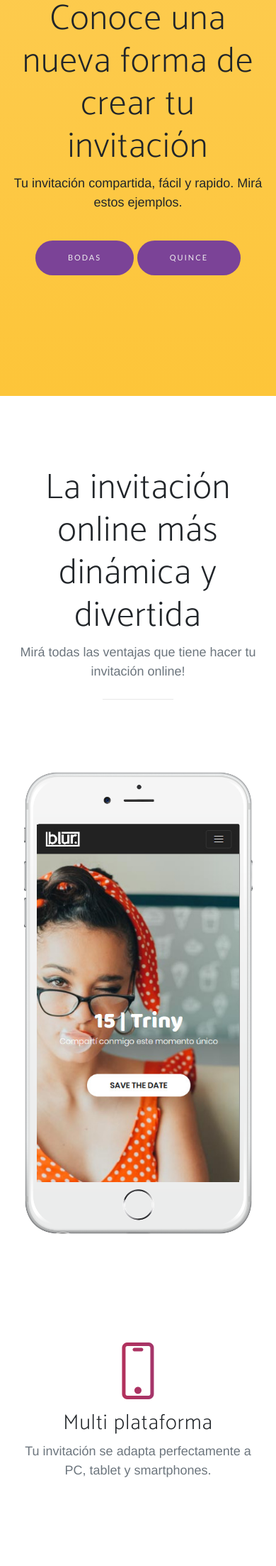
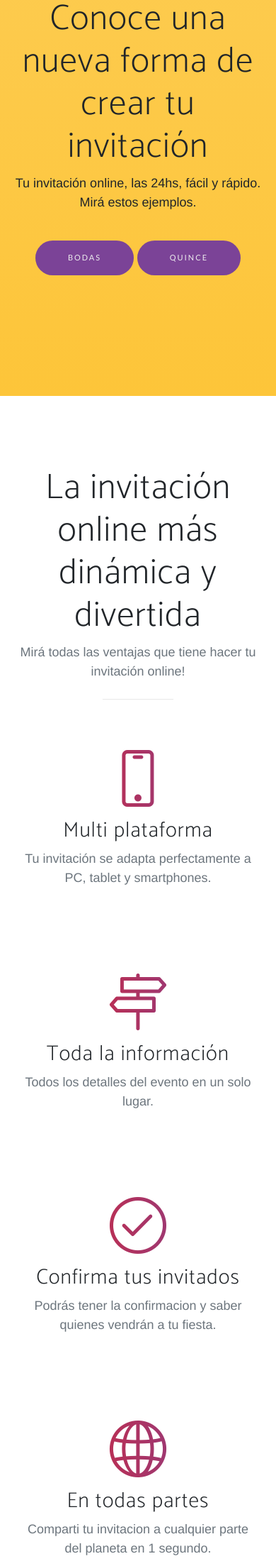
Before and after one commit to ezequielest/invite-gradient-baby, a PHP site: page / in a window 390 px wide. Shown: the part 1327-3534 px from the top of the page at 71% size. Run offline with PHP 8.4, Linux system fonts and the light colour scheme; some web fonts are replaced.

Commit message:
responsive style, meta data

```diff
--- a/index.html
+++ b/index.html
@@ -8,11 +8,18 @@
   <meta name="description" content="">
   <meta name="author" content="">
 
-  <title>Invite | Blur</title>
+  <title>Invite | Invitaciones Online</title>
   <meta name="viewport" content="width=device-width, initial-scale=1">
-	<meta name="description" content="Invitaciones online para casamientos y quinces" />
+	<meta name="description" content="Invitaciones online para eventos" />
 	<meta name="keywords" content="invitacion online, casamiento, quince, invitacion, evento, invitacion para evento" />
-	<meta name="author" content="Ezequiel Estigarribia" />
+  <meta name="author" content="Ezequiel Estigarribia" />
+  <meta name="image" content="https://www.blur.com.ar/wp-content/uploads/2019/07/mockup-invitaciononline-1024x478.png" />
+
+  <meta property="og:title" content="Invite" />
+  <meta property="og:type" content="Invitaciones Online" />
+  <meta property="og:url" content="http://www.invite.blur.com/" />
+  <meta property="og:image" content="https://www.blur.com.ar/wp-content/uploads/2019/07/mockup-invitaciononline-1024x478.png" />
+  <meta property="og:description" content="Invitaciones online para eventos" />
 
   <!-- Bootstrap core CSS -->
   <link href="vendor/bootstrap/css/bootstrap.min.css" rel="stylesheet">
@@ -74,7 +81,7 @@
               <div class="device">
                 <div class="screen">
                   <!-- Demo image for screen mockup, you can put an image here, some HTML, an animation, video, or anything else! -->
-                  <img src="img/web-complete.jpg" class="img-fluid" alt="">
+                  <img src="img/web-complete.jpg" class="img-fluid" alt="Invitacion Online">
                 </div>
                 <div class="button">
                   <!-- You can hook the "home button" to some JavaScript events or just remove it -->
@@ -93,7 +100,7 @@
       <div class="row">
         <div class="col-md-8 mx-auto">
           <h2 class="section-heading">Conoce una nueva forma de crear tu invitación</h2>
-          <p>Tu invitación compartida, fácil y rapido. Mirá estos ejemplos.</p>
+          <p>Tu invitación online, las 24hs, fácil y rápido. Mirá estos ejemplos.</p>
           <div class="badges">
             <a href="http://www.trinidad.blur.com.ar/" target="_blank" class="btn btn-xl js-scroll-trigger">BODAS</a>
             <a href="http://www.tuboda.blur.com.ar/" target="_blank" class="btn btn-xl js-scroll-trigger">QUINCE</a>
@@ -111,12 +118,12 @@
         <hr>
       </div>
       <div class="row">
-        <div class="col-lg-4 my-auto">
+        <div class="col-lg-4 my-auto d-none d-sm-block">
           <div class="device-container">
             <div class="device-mockup iphone6_plus portrait white">
               <div class="device">
                 <div class="screen">
-                  <img src="img/web-complete.jpg" class="img-fluid" alt="">
+                  <img src="img/web-complete.jpg" class="img-fluid" alt="Invitacion Online">
                 </div>
                 <div class="button">
                 </div>
@@ -147,14 +154,14 @@
                 <div class="feature-item">
                   <i class="icon-check text-primary"></i>
                   <h3>Confirma tus invitados</h3>
-                  <p class="text-muted">Podrás saber quienes vendrán a tu fiesta.</p>
+                  <p class="text-muted">Podrás tener la confirmacion y saber quienes vendrán a tu fiesta.</p>
                 </div>
               </div>
               <div class="col-lg-6">
                 <div class="feature-item">
                   <i class="icon-globe text-primary"></i>
                   <h3>En todas partes</h3>
-                  <p class="text-muted">Tu invitación llegará a cualquier lugar del planeta!</p>
+                  <p class="text-muted">Comparti tu invitacion a cualquier parte del planeta en 1 segundo.</p>
                 </div>
               </div>
             </div>
--- a/scss/_features.scss
+++ b/scss/_features.scss
@@ -1,7 +1,7 @@
 // Styling for the features section
 section.features {
     .section-heading {
-        margin-bottom: 100px;
+        margin-bottom: 20px;
         h2 {
             margin-top: 0;
         }
--- a/scss/_form.scss
+++ b/scss/_form.scss
@@ -19,6 +19,11 @@
             }
         }
 
+        @media (max-width: 992px) {
+            border: transparent;
+            padding: 40px 20px;
+        }
+
     }
 
 
```
Also changed, not shown: css/new-age.css (+8 -1 lines), css/new-age.min.css.
